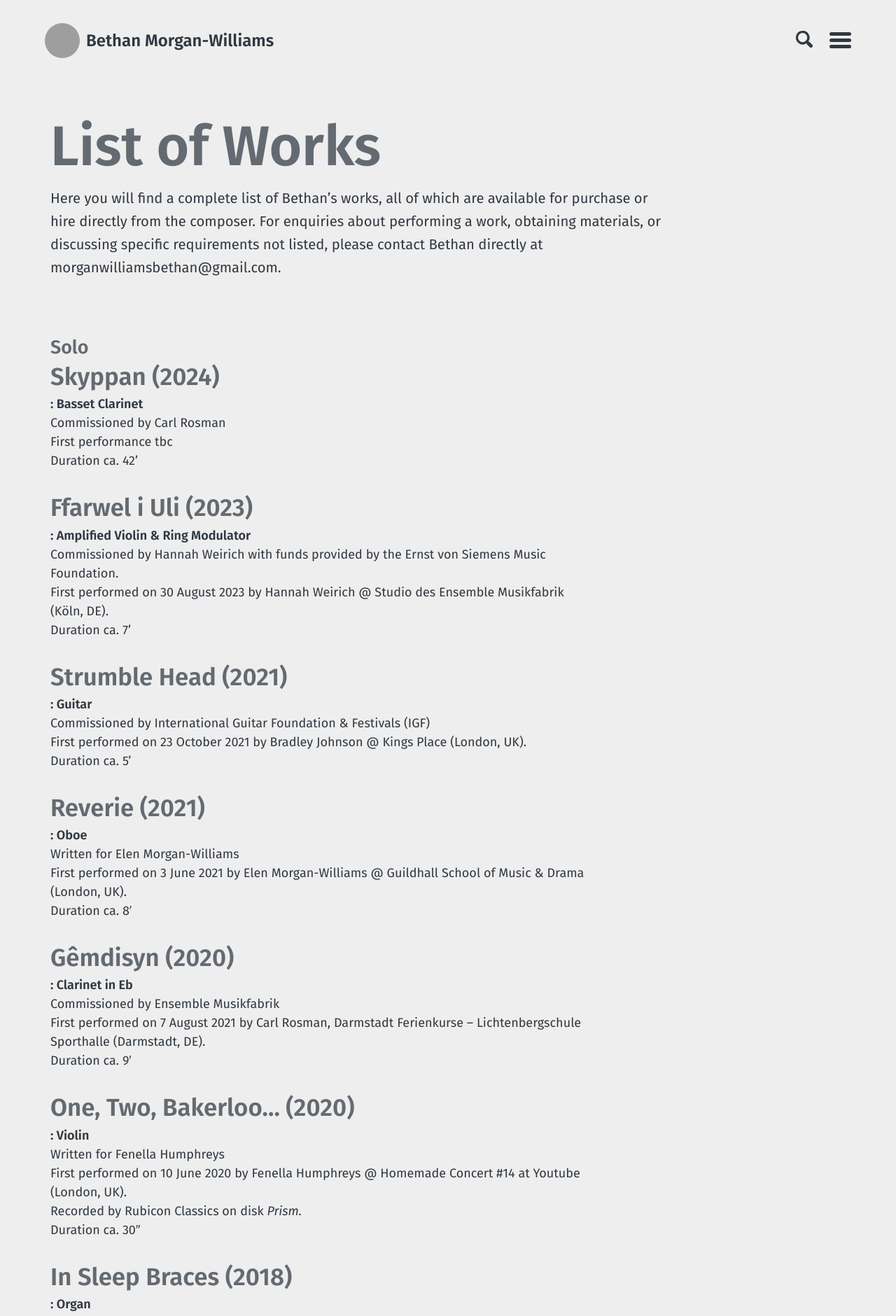
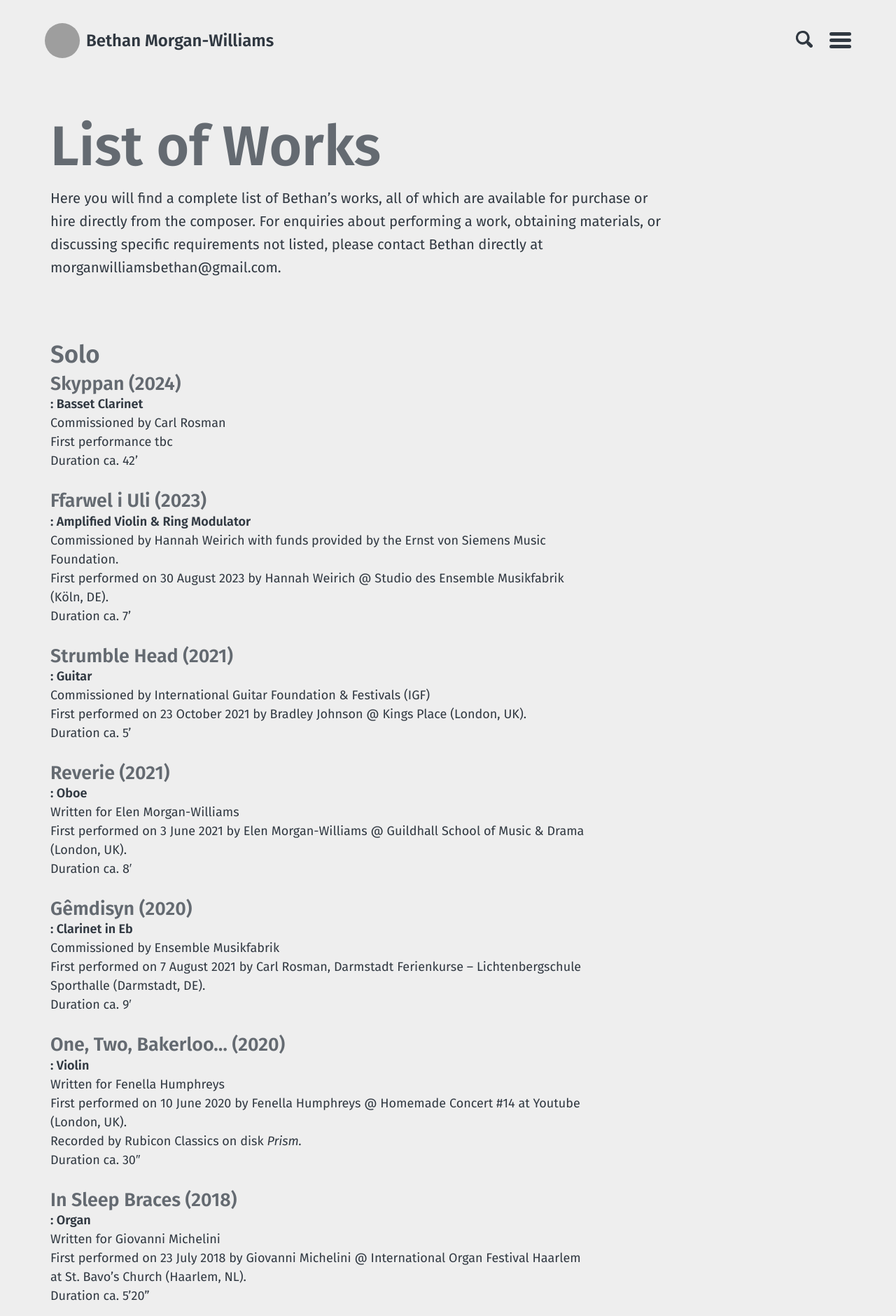
Before and after one commit to morganwilliamsb/website, a Jekyll site: the page built from works.md, in a window 1280 px wide. Shown: the top 1880 px of the page at 70% size. Built offline with Jekyll 4.4.1, drawn with Linux system fonts in a browser that asks for light colours; grey boxes are pictures that could not be loaded.

Commit message:
Update works.md
edited headings format

```diff
--- a/works.md
+++ b/works.md
@@ -4,46 +4,46 @@ layout: page
 introduction: Here you will find a complete list of Bethan’s works, all of which are available for purchase or hire directly from the composer. For enquiries about performing a work, obtaining materials, or discussing specific requirements not listed, please contact Bethan directly at morganwilliamsbethan@gmail.com.
 ---
 
-### Solo
+## Solo
 
-## Skyppan (2024)
+### Skyppan (2024)
 : **Basset Clarinet**
 : Commissioned by Carl Rosman
 : First performance tbc
 : Duration ca. 42’
 
-## Ffarwel i Uli (2023)
+### Ffarwel i Uli (2023)
 : **Amplified Violin & Ring Modulator**
 : Commissioned by Hannah Weirich with funds provided by the Ernst von Siemens Music Foundation.
 : First performed on 30 August 2023 by Hannah Weirich @ Studio des Ensemble Musikfabrik (Köln, DE).
 : Duration ca. 7’
 
-## Strumble Head (2021)
+### Strumble Head (2021)
 : **Guitar**
 : Commissioned by International Guitar Foundation & Festivals (IGF)
 : First performed on 23 October 2021 by Bradley Johnson @ Kings Place (London, UK).
 : Duration ca. 5’
 
-## Reverie (2021)
+### Reverie (2021)
 : **Oboe**
 : Written for Elen Morgan-Williams
 : First performed on 3 June 2021 by Elen Morgan-Williams @ Guildhall School of Music & Drama (London, UK).
 : Duration ca. 8′
 
-## Gêmdisyn (2020)
+### Gêmdisyn (2020)
 : **Clarinet in Eb**
 : Commissioned by Ensemble Musikfabrik
 : First performed on 7 August 2021 by Carl Rosman, Darmstadt Ferienkurse – Lichtenbergschule Sporthalle (Darmstadt, DE).
 : Duration ca. 9′
 
-## One, Two, Bakerloo… (2020)
+### One, Two, Bakerloo… (2020)
 : **Violin**
 : Written for Fenella Humphreys
 : First performed on 10 June 2020 by Fenella Humphreys @ Homemade Concert #14 at Youtube (London, UK).
 : Recorded by Rubicon Classics on disk _Prism._
 : Duration ca. 30″
 
-## In Sleep Braces (2018)
+### In Sleep Braces (2018)
 : **Organ**
 : Written for Giovanni Michelini
 : First performed on 23 July 2018 by Giovanni Michelini @ International Organ Festival Haarlem at St. Bavo’s Church (Haarlem, NL).
@@ -55,264 +55,264 @@ introduction: Here you will find a complete list of Bethan’s works, all of whi
 : First performed on 30 July 2018 by Georgie Powell @ Darmstadt Ferienkurse (DE).
 : Duration ca. 3’
 
-## Oceans (2013)
+### Oceans (2013)
 : **Fixed Tape**
 : Written for Bethan Morgan-Williams
 : First performed on 12 December 2013 by Bethan Morgan-Williams @ Crystal House (Manchester, UK).
 : Duration ca. 8’
 
-## A Thornbush In My Strength (2013)
+### A Thornbush In My Strength (2013)
 : **Percussion**
 : First performed on 30 October 2013 by Delia Stevens (House of Bedlam) @ Royal Northern College of Music (Manchester, UK). Instrumentation: saron, snare drum, splash cymbal.
 : Duration ca. 3’30”
 
-## Minstrels On Their Way Home (A Tribute to Debussy) (2013)
+### Minstrels On Their Way Home (A Tribute to Debussy) (2013)
 : **Piano**
 : First performed on 8 May 2012 by Leanne Cody @ Bridgewater Hall (Manchester, UK).
 : Duration ca. 3’30″
 
-## The Turaco (2005)
+### The Turaco (2005)
 : **Piano**
 : Written for Antonella Haywood.
 : Duration ca. 4′
 
-### Chamber
+## Chamber
 
-## Trying to Use Words (2025)
+### Trying to Use Words (2025)
 : **Singing Harpist & Dancer**
 : Commissioned by Jenna Vergeynst
 : First performed on 25 April 2025 by Jenna Vergeynst & Myrthe Bokelmann @ De Graaf (Ghent, BE).
 : Duration ca. 9’
 
-## Gormod (2024)
+### Gormod (2024)
 : **Oboe, Basset Clarinet, Euphonium, Viola, Cello**
 : Commissioned by Berliner Festspiele/MaerzMusik, with funding from the Ernst von Siemens Music Foundation.
 : First performed on 20 March 2024 by Peter Veale, Carl Rosman, Maxime Morel, Axel Porath & Dirk Wietheger @ Radialsystem (Berlin, DE).
 : Duration ca. 12′
 
-## Fleck (2023)
+### Fleck (2023)
 : **Clarinet in Eb, Clarinet in A, Viola**
 : Written for Darmstadt Ferienkurse
 : First performed on 18 August 2023 by Marcin Domagala, Yui Matsunaga and Yona Su @ Lichtenbergschule (Darmstadt, DE).
 : Duration ca. 10’
 
-## Voices Go With You (2022)
+### Voices Go With You (2022)
 : **Alto Flute, Cello, Percussion, Piano**
 : Commissioned by Psappha Ensemble
 : First performed on 12 May 2022 by Psappha Ensemble @ Hallé St. Peter’s (Manchester, UK).
 : Duration ca. 11’
 
-## Parodi i Dri (2021)
+### Parodi i Dri (2021)
 : **Clarinet in Bb, Violin, Piano**
 : Commissioned by National Youth Arts Wales
 : First performed (virtual) on 21 October by Nathan Isaac, Nick Francis & Gwydion Rhys.
 : Duration ca. 5’30″
 
-## Traces of a Disco (rev. 2021)
+### Traces of a Disco (rev. 2021)
 : **Alto Flute, Bass Clarinet in Bb, Vibraphone, Cello, Double Bass**
 : Revised for new instrumentation.
 : Revised version first performed on 17 July 2021 by Clare Findlater, Heather Roche, Jake Brown, Colin Alexander & Tom Goodman (cond. Darren Bloom) @ LSO St. Luke’s (London, UK).
 : Duration ca. 6′
 
-## Demeter’s Cry (2020)
+### Demeter’s Cry (2020)
 : **Violin, Accordion, Double Bass, Drum-kit**
 : Commissioned by Fenella Humphreys with funding from The Marchus Trust.
 : First performed on 5 October 2020 by Fenella Humphreys, Iñigo Mikeleiz Berrade, Ben Griffiths & George Barton @ Chiltern Arts Festival (Henley-on-Thames, UK).
 : Duration ca. 6’30″
 
-## Dog in the Moon (2020)
+### Dog in the Moon (2020)
 : **Viola & Percussion**
 : Commissioned by the BBC & London Symphony Orchestra for Antoine Tamestit & Colin Currie.
 : First performed on 8 October by Antoine Tamestit & Colin Currie @ LSO St. Luke’s (London, UK).
 : Duration ca. 10′
 
-## Datod (2020)
+### Datod (2020)
 : **Violin & Piano**
 : Commissioned by the Park Lane Group with funds provided by the RVW Trust.
 : First performed on 13 July 2020 by Hannah Weirich & Ulrich Löffler @ Studio of Ensemble Musikfabrik (Köln, DE).
 : Duration ca. 8′
 
-## Double Double (2018)
+### Double Double (2018)
 : **String Quartet**
 : Commissioned by Hilary Browning
 : First performed on 6 November 2019 by Equilibrium Ensemble @ University of Liverpool Lunchtime Concert Series (Liverpool, UK).
 : Duration ca. 14’30”
 
-## Ghost Tongues (2018)
+### Ghost Tongues (2018)
 : **String Quartet**
 : Commissioned by the Royal Philharmonic Society through the Susan Bradshaw Composers Fund.
 : First performed on 11 July 2018 by the Ligeti Quartet @ Cheltenham Music Festival at Chapel Arts.
 : Duration ca. 11′
 
-## Traces of a Disco (2018)
+### Traces of a Disco (2018)
 : **Cimbalom, Bass Clarinet in Bb, Double Bass**
 : Commissioned by Rachel Swanick with support from the Arts Council England, Psappha and the Whitworth Art Gallery.
 : First performed on 17 May 2018 by Psappha Ensemble @ Whitworth Art Gallery (Manchester, UK).
 : Duration ca. 5’40”
 
-## The Cross & The Albatross (2017)
+### The Cross & The Albatross (2017)
 : **Bassoon & Harpsichord**
 : Commissioned by Hugh Woolley
 : First performed on 7 May 2017 by Hugh Woolley and Stephen Giles @ Birmingham Conservatoire (UK).
 : Duration ca. 6’30”
 
-## In Kenopsia (2017)
+### In Kenopsia (2017)
 : **Trombone & Live Electronics**
 : Commissioned by Psappha in partnership with PRS for Music Foundation Talent Development.
 : First performed on 15 February 2017 by Tony Boorer & Bethan Morgan-Williams @ Hallé St. Michael’s (Manchester, UK).
 : Duration ca. 5’30”
 
-## Enraptured (2015)
+### Enraptured (2015)
 : **Violin & Piano**
 : First performed on 31 January 2016 by Paul Silverthorne & Aglaia Tarantino @ LSO St Luke’s (London, UK).
 : Duration ca. 8′
 
-## In the Crypt (2015)
+### In the Crypt (2015)
 : **Horn & Live Electronics**
 : First performed on 15 May 2015 by Alison Wilmshurst & Bethan Morgan-Williams @ Royal Northern College of Music (Manchester, UK).
 : Duration ca. 8′
 
-## Helpings of Hell (2013)
+### Helpings of Hell (2013)
 : **Flute & Double Bass**
 : First performed on 2 July 2013 @ British Museum: RNCM 40th Anniversary Concert (London, UK).
 : Duration ca. 5′
 
-## A Beautiful Dance With A Chainsaw (2012)
+### A Beautiful Dance With A Chainsaw (2012)
 : **2 Drum-kits, Piano, Electric Guitar, Violin, Cello**
 : First performed on 30 November 2012 by the Vulgar Display @ Royal Northern College of Music (Manchester, UK).
 : Duration ca. 7′
 
-## News Bulletins (2012)
+### News Bulletins (2012)
 : **Piano Trio**
 : First performed on 26 April 2012 by Bethan Morgan-Williams, Abel Selacoe & Leanne Cody @ Royal Northern College of Music (Manchester, UK).
 : Duration ca. 14′
 
-## U Ty Uchaf (2006)
+### U Ty Uchaf (2006)
 : **Violin Quartet**
 : First performed in June 2006 by Catherine Lord, Katie Sharp, Kate Suthers & Bethan Morgan-Williams @ Wells Cathedral School (UK).
 : Duration ca. 8′
 
-## Bywyd Y Nant (2005)
+### Bywyd Y Nant (2005)
 : **Violin Quartet**
 : First performed in December 2005 by Catherine Lord, Katie Sharp, Kate Suthers & Bethan Morgan-Williams @ Wells Cathedral School (UK).
 : Duration ca. 6’30”
 
-## Bryanston Jig (2002)
+### Bryanston Jig (2002)
 : **2 Violins, Viola, 2 Double Basses, Bongos**
 : First performed in August 2002 by Catherine Lord, Katie Sharp, Ben Weedon, David Heyes, Alfie Weedon & Bethan Morgan-Williams @ Bryanston College (UK).
 : Duration ca. 2′
 
-### Ensemble
+## Ensemble
 
-## Digon! (2025)
+### Digon! (2025)
 : **Flute, Oboe, Soprano Saxophone, Bass Clarinet in Bb, Drum-kit, Piano (=Sampler), Violin, Viola, Cello**
 : A Saunders commission for ensemble mosaik
 : First performance on 17 January 2026 by ensemble mosaik (cond. Enno Poppe) @ Ultraschall Berlin (DE).
 : Duration ca. 15'
 
-## ILDIO (2025)
+### ILDIO (2025)
 : **Piccolo, Oboe, Bass Clarinet, Bassoon, Trumpet (=Marching Kazoo), Trombone (=Slide Whistle), Piano, Harp (=Voice), Violin, Viola, Cello, Double Bass**
 : Commissioned by Birmingham Contemporary Music Group with the support of Arts Council England and BCMG’s Sound Investment scheme.
 : First performed on 22 June 2025 by Birmingham Contemporary Music Group & L’Instant Donné (cond. Catherine Larsen-Maguire) @ Bradshaw Hall, Royal Birmingham Conservatoire (Birmingham, UK).
 : Duration ca. 11’
 
-## Gêmdis (2020)
+### Gêmdis (2020)
 : **Flute (=Picc.), Oboe (=Slide Whistle/Cor.), Solo Clarinet in Eb, Horn in F (=Slide Whistle), Trombone (=Slide Whistle), Tuba (=Slide Whistle), Piano (=Slide Whistle)**
 : Written for Carl Rosman & Ensemble Musikfabrik as part of the Composer Collider Europe project (2017-20).
 : First performed 26 November 2022 by Ensemble Musikfabrik (cond. Christian Eggen) @ WDR Funkhaus (Köln, DE).
 : Duration ca. 17′
 
-## Devil’s Elbow (2019)
+### Devil’s Elbow (2019)
 : **Flute (=Alto/D.Rec.), Clarinet in Bb (=B. Cl. in Bb), Soprano Trombone, 1P, Piano (=Sampler/Slide Whistle), Harp, Electric Guitar, Live Electronics, 2 Violins, Viola, Cello, Double Bass**
 : Commissioned by Uproar Ensemble
 : First performed on 28 February 2020 by Uproar Ensemble @ Chapel Arts Centre (Cardiff, UK).
 : Duration ca. 12′
 
-## Severn (2019)
+### Severn (2019)
 : **Clarinet in A, Bass Clarinet in Bb, Mandolin, Guitar, Violin, Viola, Cello**
 : First performed on 3 April 2019 by the New European Ensemble @ Korzo Theatre (Den Haag, NL).
 : Duration ca. 8′
 
-## Speelklok II (2018)
+### Speelklok II (2018)
 : **Mandolin, Accordion, Harpsichord, Celesta, Piano, Percussion**
 : First performed on 24 January 2019 by the Spaceship Ensemble @ Koninklijk Conservatorium Den Haag (NL).
 : Duration ca. 7’30”
 
-## Mirages in Pisa (2016)
+### Mirages in Pisa (2016)
 : **Flute (=Picc), Oboe (=Cor), Clarinet in A (=B.Cl. in Bb), Trumpet (=Picc), Horn, 1P, Piano, 2 Violins, Viola, 2 Cellos**
 : Commissioned by the Royal Liverpool Philharmonic Orchestra through the Christopher Brooks Composition Prize, supported by the Rushworth Foundation.
 : First performed on 26 October 2016 by Ensemble 10/10 & Clark Rundell @ St. George’s Hall Liverpool (UK).
 : Duration ca. 12’
 
-### Orchestra
+## Orchestra
 
-## Parti Di-ffiniau (2022)
+### Parti Di-ffiniau (2022)
 : **3333 / 4331 / 1T 3P 1Pno 1Hp / 12.10.8.6.4**
 : Commissioned by the City of Birmingham Symphony Orchestra (CBSO).
 : First performed on 29 January 2023 by the CBSO (cond. Clark Rundell) @ Symphony Hall (Birmingham, UK).
 : Duration ca. 4′
 
-## The Promenaders (2017)
+### The Promenaders (2017)
 : **2222 / 223 / 1T 2P 1H 1BG (opt.) / 10.8.6.4.2**
 : Commissioned by the Promenade Concert Orchestra.
 : First performed on 21 May 2017 by the Promenade Concert Orchestra & Howard Rogerson @ The Platform (Morecambe, UK).
 : Duration ca. 6’
 
-## KNO<sub>3</sub> (2016)
+### KNO<sub>3</sub> (2016)
 : **2222 / 2Hn / 1T 3P / 12.10.8.6.4**
 : Commissioned by the International Conductors Festival.
 : First performed on 29 July 2016 by the Piccadilly Symphony Orchestra & Xavier Cloete @ Norton Centre for the Arts (Danville KY, USA).
 : Duration ca. 6’
 
-## Scoot (2015)
+### Scoot (2015)
 : **3333 / 4331 / 1T 2P 1Cel 1Hp / 14.12.10.8.6**
 : Commissioned by the London Symphony Orchestra through the LSO Discovery Panufnik Composers Scheme, supported by the Helen Hamlyn Trust.
 : First performed on 11 March 2016 by the London Symphony Orchestra & François-Xavier Roth @ LSO St. Luke’s (London, UK).
 : Recorded by LSO Live on disk _Panufnik Legacies III_.
 : Duration ca. 4’
 
-## Harangue (2014)
+### Harangue (2014)
 : **4243 / 311 / 1T 3P 1Pno 1BG 1Cel 1Hp / Solo Hn / 10.8.6.4.2**
 : First performed on 10 May 2014 by Alex Wildsmith & RNCM Brand New Orchestra @ Royal Northern College of Music (Manchester, UK).
 : Duration ca. 9’
 
-## After Every Fourth or Fifth Question (2010)
+### After Every Fourth or Fifth Question (2010)
 : **2222 / 22 / 2P 1Pno / 10.8.6.6.2**
 : First performed on 3 October 2010 by RNCM Brand New Orchestra @ Royal Northern College of Music (Manchester, UK).
 : Duration ca. 9’
 
-## arr. Three Pieces for Beginner String Orchestra (2007)
+### arr. Three Pieces for Beginner String Orchestra (2007)
 : **String Orchestra**
 : First performed in February 2007 by WYMSO & Catherine Lord @ Wells Cathedral School (UK).
 : Duration ca. 4’
 
-## Two Shadows Taking Pictures (2007)
+### Two Shadows Taking Pictures (2007)
 : **String Orchestra**
 : First performed in February 2007 by the Wells Cathedral School String Ensemble & Catherine Lord @ Royal Northern College of Music (Manchester, UK).
 : Duration ca. 7’30”
 
-## Hen Daith (2005)
+### Hen Daith (2005)
 : **String Orchestra**
 : First performed in June 2005 by the Wells Cathedral School String Ensemble & Catherine Lord @ Colston Hall (Bristol, UK).
 : Duration ca. 5’
 
-### Vocal
+## Vocal
 
-## Shilly Shally (2021)
+### Shilly Shally (2021)
 : **Soprano & Piano**
 : Text by Bethan Morgan-Williams
 : Written for Sarah Dacey as part of the CoDI opera project
 : First performed on 26 July 2021 by Sarah Dacey & Christopher Williams @ Cardiff University (UK).
 : Duration ca. 5′
 
-## Cusan Aderyn (2019)
+### Cusan Aderyn (2019)
 : **Soprano & Piano Trio**
 : Text by Richard Llwyd
 : Commissioned by Canolfan Gerdd William Mathias
 : First performed on 16 October 2021 by Alys Roberts, Sara Trickey, Sebastian Van Kuijk & Iwan Llewelyn-Jones @ Galeri Arts (Caernarfon, UK).
 : Duration ca. 5′
 
-## arr. Liverpool Lullaby (2019)
+### arr. Liverpool Lullaby (2019)
 : **Mezzo-Soprano & Piano**
 : Text by Stan Kelly
 : Commissioned by Sandra Parr
@@ -320,24 +320,24 @@ introduction: Here you will find a complete list of Bethan’s works, all of whi
 : Recorded by Rubicon Classics on disk _A Love Letter To Liverpool_
 : Duration ca. 6’
 
-## Coming ‘Round Again (2017)
+### Coming ‘Round Again (2017)
 : **SSA, Percussion, Piano**
 : Text by Matthew Hill
 : First performed on 2 July 2017 by the Liverpool Philharmonic Youth Choir @ Royal Philharmonic Hall (Liverpool, UK).
 : Duration ca. 4’
 
-## Walk With Me (2014)
+### Walk With Me (2014)
 : **Mezzo-Soprano & Piano**
 : Text by Beatrice Wallbank
 : First performed on 22 April 2023 by Jessica Summers and Jelena Makarova @ Holy Trinity Church Hereford (Hereford, UK).
 : Duration ca. 6’
 
-## Sleepwalking (2011)
+### Sleepwalking (2011)
 : **Soprano & Piano**
 : Text by Carly Hinds
 : Duration ca. 3’
 
-## Remembrance (2006)
+### Remembrance (2006)
 : **Alto, Alto Flute, Violin, Viola, Bass Clarinet in Bb**
 : Text by Laurence Binyon
 : First performed on 12 November 2006 by Jessica Radcliffe @ Wells Cathedral School (UK).
```
